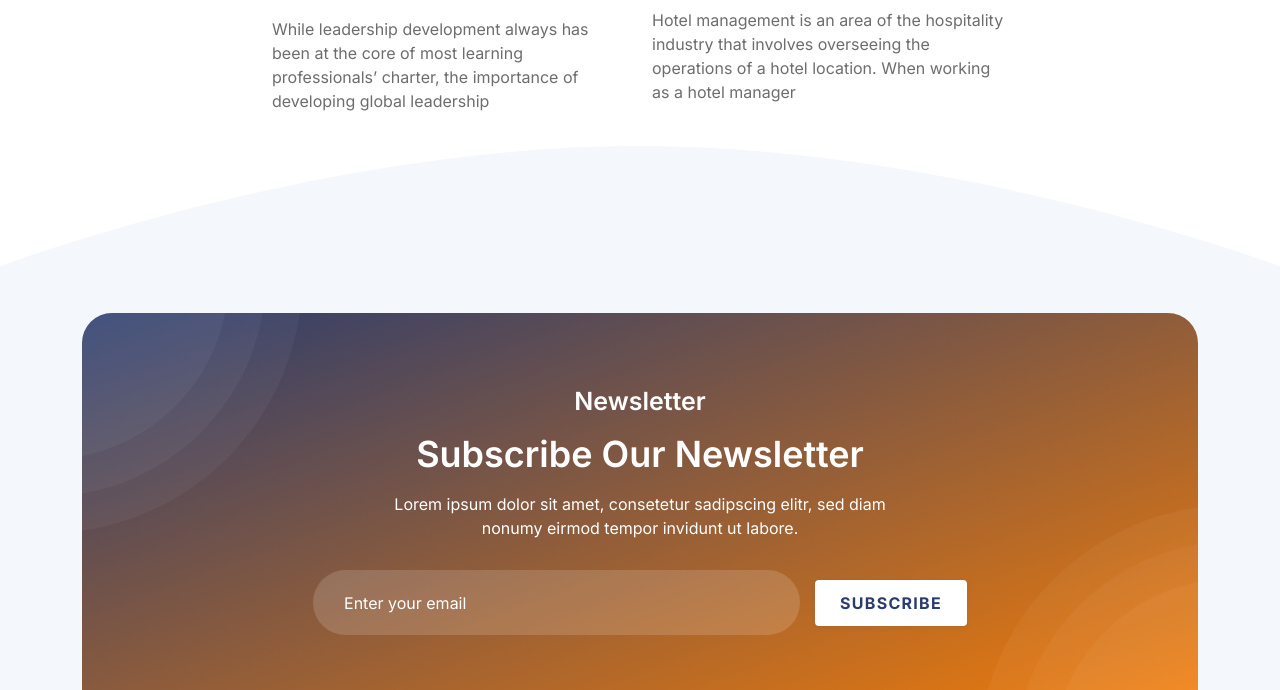
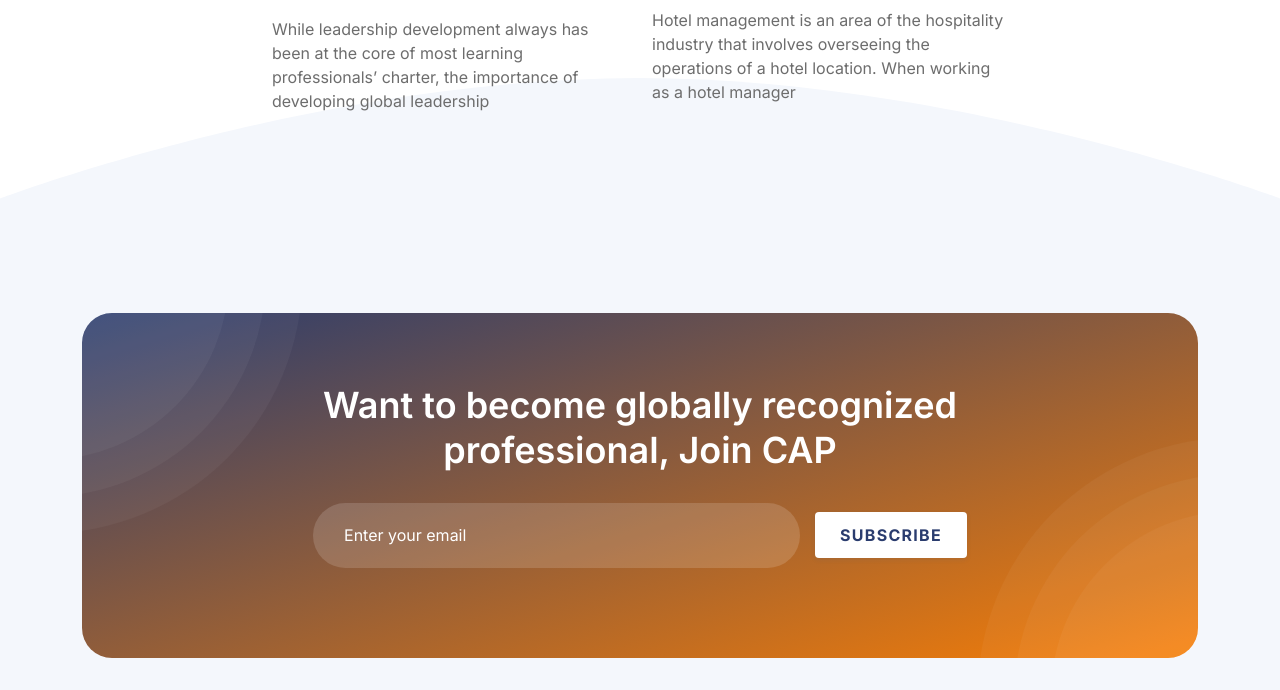
Before and after one commit to outside-topic/cambridge-academy-redesign-, a plain HTML site: page index.html in a window 1280 px wide. Shown: the part 6440-7130 px from the top of the page. Drawn offline with nearby package versions, Linux system fonts and the light colour scheme; files whose address does not match are found by name.

Commit message:
Homepage content modified and some design change

```diff
--- a/index.html
+++ b/index.html
@@ -701,7 +701,7 @@
       <!-- container -->
     </div>
     <!--======  End Section Title Five ======-->
-    <div class="container">
+    <div class="container" style="position: relative; z-index: 2;">
       <div class="row justify-content-center">
 
         <div class="col-lg-4 col-md-6 col-12">
@@ -762,11 +762,10 @@
                     <div class="shape shape-1"></div>
                     <div class="shape shape-2"></div>
                     <div class="row">
-                        <div class="col-xl-6 col-lg-8 col-md-10 mx-auto">
+                        <div class="col-xl-8 col-lg-10 col-md-12 mx-auto">
                             <div class="section-title text-center mb-30">
-                                <span class="text-white wow fadeInDown" data-wow-delay=".2s" style="visibility: visible; animation-delay: 0.2s; animation-name: fadeInDown;">Newsletter</span>
-                                <h2 class="text-white mb-15 wow fadeInLeft" data-wow-delay=".4s" style="visibility: visible; animation-delay: 0.4s; animation-name: fadeInLeft;">Subscribe Our Newsletter</h2>
-                                <p class="text-white wow fadeInLeUp animated" data-wow-delay=".6s" style="visibility: visible; animation-delay: 0.6s;">Lorem ipsum dolor sit amet, consetetur sadipscing elitr, sed diam nonumy eirmod tempor invidunt ut labore.</p>
+
+                                <h2 class="text-white mb-15 wow fadeInLeft" data-wow-delay=".4s" style="visibility: visible; animation-delay: 0.4s; animation-name: fadeInLeft;">Want to become globally recognized professional, Join CAP</h2>
                             </div>
                         </div>
                         <div class="col-xl-8 col-lg-10 mx-auto">
```
